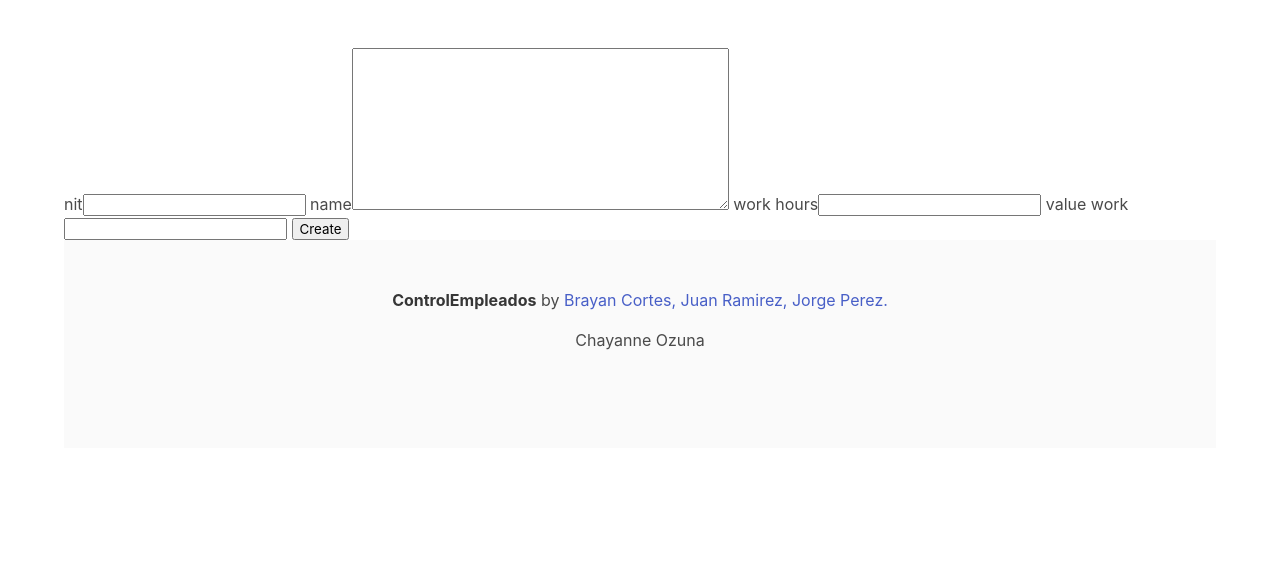
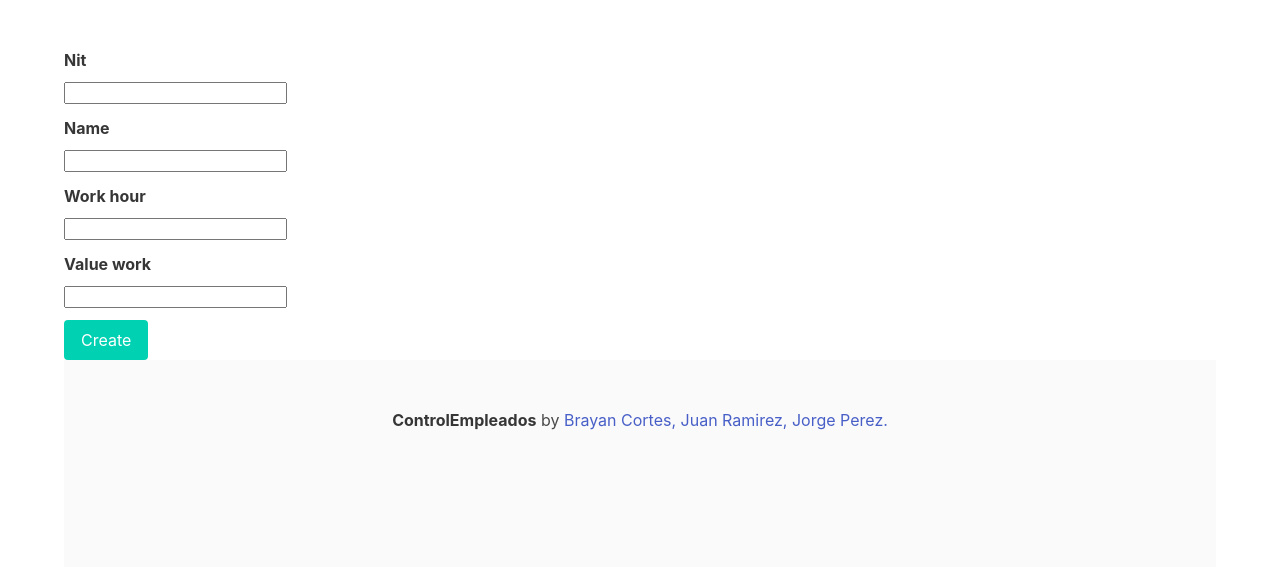
Before and after one commit to r4g309/ControlEmpleados, a Django app: page /create/ in a window 1280 px wide. Shown: the top 567 px of the page. Run offline with Django 4.2, Linux system fonts and the light colour scheme.

Commit message:
formulario actualizado

```diff
--- a/teacher/models.py
+++ b/teacher/models.py
@@ -21,7 +21,7 @@ pension = 0.04
 
 class Teacher(models.Model):
     nit = models.PositiveIntegerField(unique=True, validators=[validator_nit])
-    name = models.TextField(max_length=40, validators=[MinLengthValidator(3)])
+    name = models.CharField(max_length=40, validators=[MinLengthValidator(3)])
     work_hour = models.PositiveIntegerField()
     value_work = models.FloatField()
 
--- a/teacher/templates/teacher/base.html
+++ b/teacher/templates/teacher/base.html
@@ -19,9 +19,9 @@
             <div class="content has-text-centered">
                 <p>
                     <strong>ControlEmpleados</strong> by
-                    <a href="https://c.tenor.com/QNrjCFYpJIwAAAAM/pigeon-fly.gif" target='_blanck'>Brayan Cortes, Juan
+                    <a href="https://github.com/r4g309/ControlEmpleados" target='_blanck'>Brayan Cortes, Juan
                         Ramirez, Jorge Perez.</a>
-                <p>Chayanne Ozuna</p>
+                <p style="color:#FAFAFA">Chayanne Ozuna</p>
             </div>
         </footer>
         <script src="{% static 'js/index.js' %}"></script>
--- a/teacher/templates/teacher/create_teacher.html
+++ b/teacher/templates/teacher/create_teacher.html
@@ -1,8 +1,24 @@
 {% extends 'teacher/base.html' %} {% block title %}Nuevo profesor{% endblock %}
 {% block content %}
-    <form method="POST">
-        {% csrf_token %} nit{{ form.nit }} name{{ form.name }} work hours{{ form.work_hour }} value
-        work{{ form.value_work }}
-        <button type="submit">Create</button>
-    </form>
+<form method="POST">
+    {% csrf_token %}
+    <div class="field">
+        <label class="label">Nit</label>
+        <div class="control">{{ form.nit }}</div>
+    </div>
+    <div class="field">
+        <label class="label">Name</label>
+        <div class="control">{{ form.name }}</div>
+    </div>
+    <div class="field">
+        <label class="label">Work hour</label>
+        <div class="control">{{ form.work_hour }}</div>
+    </div>
+    <div class="field">
+        <label class="label">Value work</label>
+        <div class="control">{{ form.value_work }}</div>
+    </div>
+
+    <button class="button is-primary" type="submit">Create</button>
+</form>
 {% endblock %}
```
Also changed, not shown: teacher/migrations/0002_alter_teacher_name_alter_teacher_nit.py (added).
